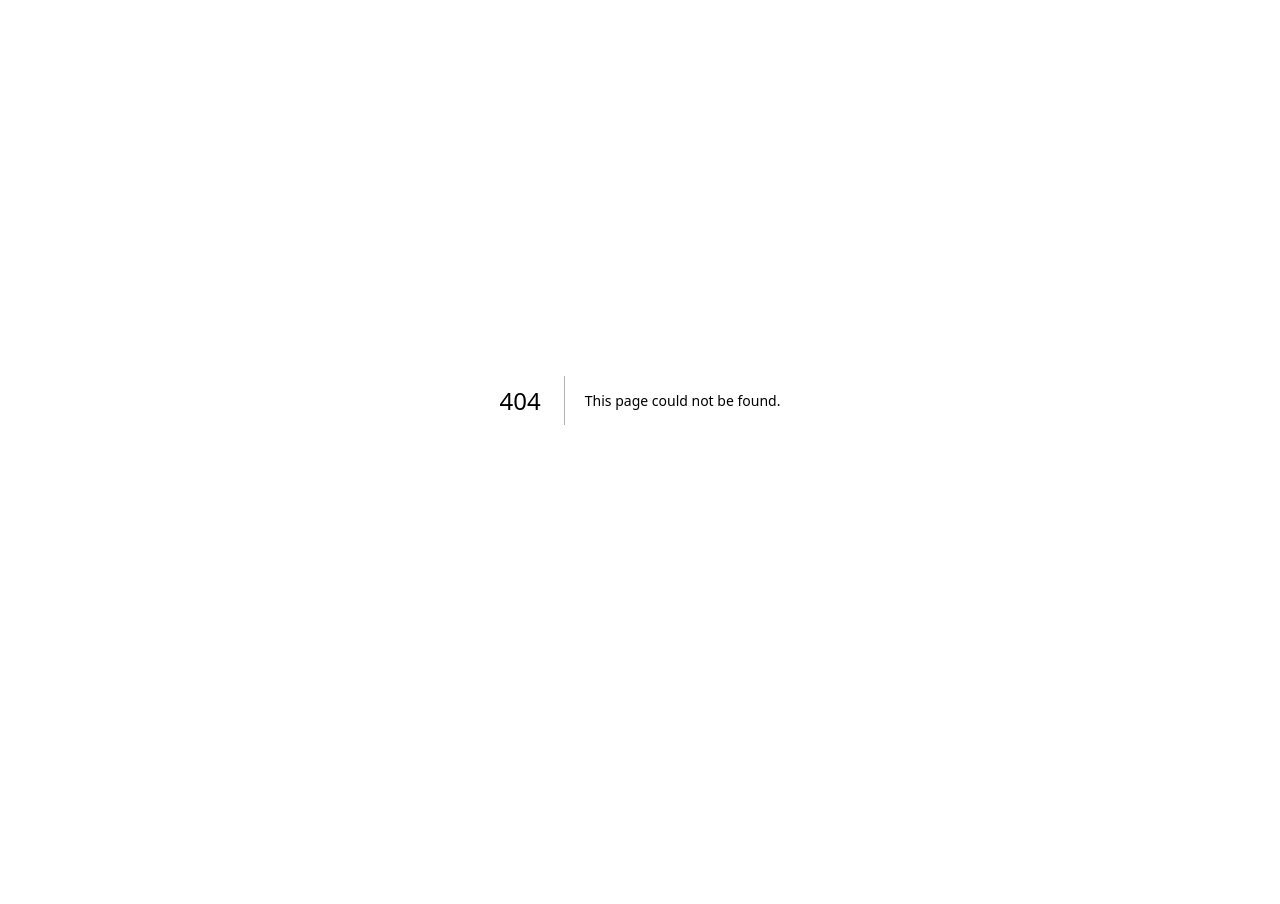
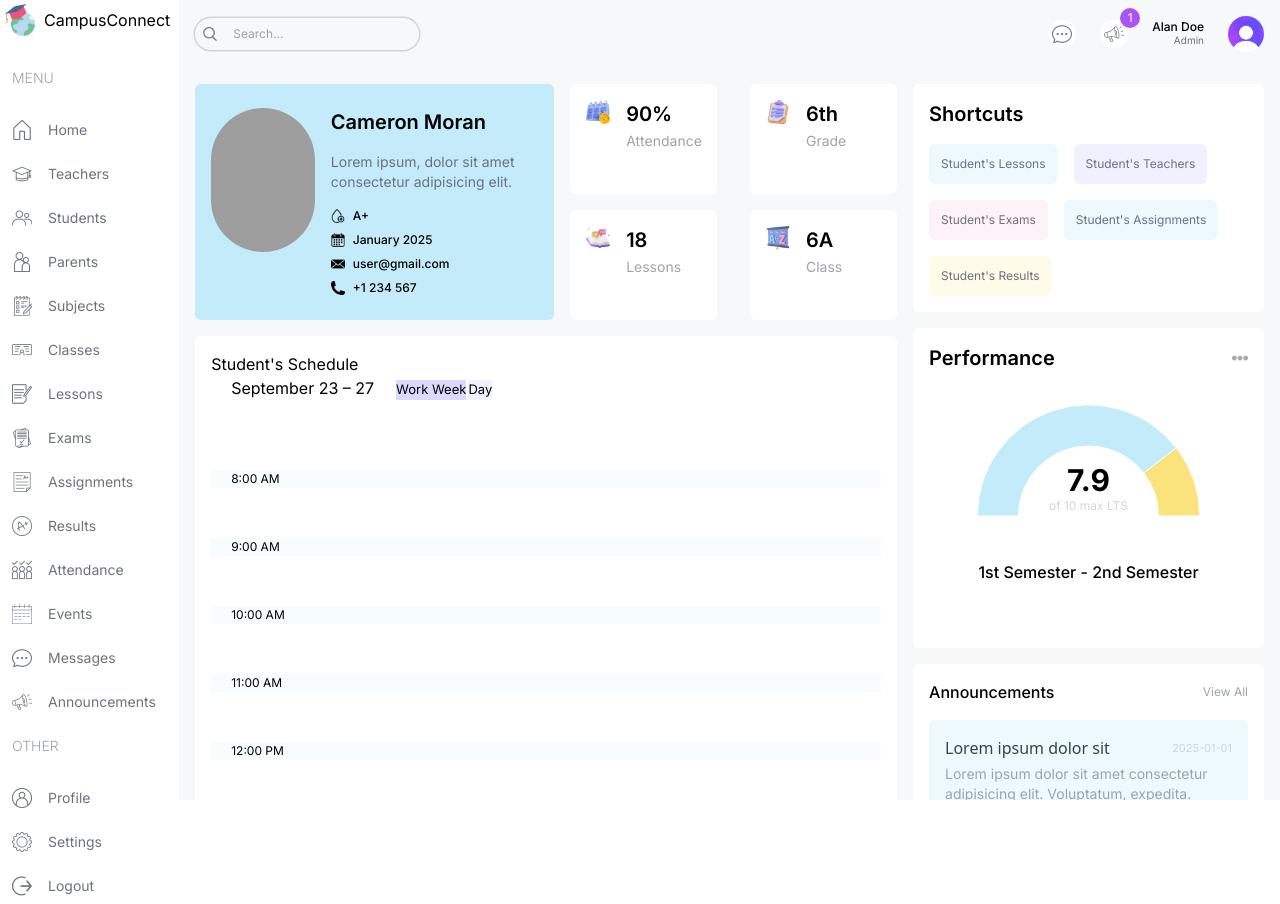
Before and after one commit to mehmetpektass/SchoolManagementProject, a Next.js app in the folder main/: page /list/students/1 in a window 1280 px wide. Before the commit this address had no page. Before the commit the page ends 800 px from the top, so only its background shows below. Built offline with nearby package versions, Linux system fonts and the light colour scheme; grey boxes are pictures that could not be loaded.

Commit message:
completed single page of student

```diff
--- /dev/null
+++ b/main/src/app/(dashboard)/list/students/[id]/page.tsx
@@ -0,0 +1,145 @@
+import BigCalendar from "@/components/BigCalendar";
+import Performance from "@/components/Performance";
+import Image from "next/image";
+import Link from "next/link";
+import Announcement from "@/components/Announcement";
+
+const SingleStudentPage = () => {
+  return (
+    <div className="flex-1 p-4 flex flex-col gap-4 xl:flex-row">
+      {/* LEFT */}
+      <div className="w-full xl:w-2/3">
+        {/* TOP */}
+        <div className="flex flex-col lg:flex-row gap-4">
+          {/* USER INFO CARD */}
+          <div className="bg-lamaSky py-6 px-4 rounded-md flex-1 flex gap-4">
+            <div className="w-1/3">
+              <Image
+                src="https://images.pexels.com/photos/5414817/pexels-photo-5414817.jpeg?auto=compress&cs=tinysrgb&w=1200"
+                alt=""
+                width={144}
+                height={144}
+                className="w-36 h-36 rounded-full object-cover"
+              />
+            </div>
+            <div className="w-2/3 flex flex-col justify-between gap-4">
+              <h1 className="text-xl font-semibold">Cameron Moran</h1>
+              <p className="text-sm text-gray-500">
+                Lorem ipsum, dolor sit amet consectetur adipisicing elit.
+              </p>
+              <div className="flex items-center justify-between gap-2 flex-wrap text-xs font-medium">
+                <div className="w-full md:w-1/3 lg:w-full 2xl:w-1/3 flex items-center gap-2">
+                  <Image src="/blood.png" alt="" width={14} height={14} />
+                  <span>A+</span>
+                </div>
+                <div className="w-full md:w-1/3 lg:w-full 2xl:w-1/3 flex items-center gap-2">
+                  <Image src="/date.png" alt="" width={14} height={14} />
+                  <span>January 2025</span>
+                </div>
+                <div className="w-full md:w-1/3 lg:w-full 2xl:w-1/3 flex items-center gap-2">
+                  <Image src="/mail.png" alt="" width={14} height={14} />
+                  <span>user@gmail.com</span>
+                </div>
+                <div className="w-full md:w-1/3 lg:w-full 2xl:w-1/3 flex items-center gap-2">
+                  <Image src="/phone.png" alt="" width={14} height={14} />
+                  <span>+1 234 567</span>
+                </div>
+              </div>
+            </div>
+          </div>
+          {/* SMALL CARDS */}
+          <div className="flex-1 flex gap-4 justify-between flex-wrap">
+            {/* CARD */}
+            <div className="bg-white p-4 rounded-md flex gap-4 w-full md:w-[48%] xl:w-[45%] 2xl:w-[48%]">
+              <Image
+                src="/singleAttendance.png"
+                alt=""
+                width={24}
+                height={24}
+                className="w-6 h-6"
+              />
+              <div className="">
+                <h1 className="text-xl font-semibold">90%</h1>
+                <span className="text-sm text-gray-400">Attendance</span>
+              </div>
+            </div>
+            {/* CARD */}
+            <div className="bg-white p-4 rounded-md flex gap-4 w-full md:w-[48%] xl:w-[45%] 2xl:w-[48%]">
+              <Image
+                src="/singleBranch.png"
+                alt=""
+                width={24}
+                height={24}
+                className="w-6 h-6"
+              />
+              <div className="">
+                <h1 className="text-xl font-semibold">6th</h1>
+                <span className="text-sm text-gray-400">Grade</span>
+              </div>
+            </div>
+            {/* CARD */}
+            <div className="bg-white p-4 rounded-md flex gap-4 w-full md:w-[48%] xl:w-[45%] 2xl:w-[48%]">
+              <Image
+                src="/singleLesson.png"
+                alt=""
+                width={24}
+                height={24}
+                className="w-6 h-6"
+              />
+              <div className="">
+                <h1 className="text-xl font-semibold">18</h1>
+                <span className="text-sm text-gray-400">Lessons</span>
+              </div>
+            </div>
+            {/* CARD */}
+            <div className="bg-white p-4 rounded-md flex gap-4 w-full md:w-[48%] xl:w-[45%] 2xl:w-[48%]">
+              <Image
+                src="/singleClass.png"
+                alt=""
+                width={24}
+                height={24}
+                className="w-6 h-6"
+              />
+              <div className="">
+                <h1 className="text-xl font-semibold">6A</h1>
+                <span className="text-sm text-gray-400">Class</span>
+              </div>
+            </div>
+          </div>
+        </div>
+        {/* BOTTOM */}
+        <div className="mt-4 bg-white rounded-md p-4 h-[800px]">
+          <h1>Student&apos;s Schedule</h1>
+          <BigCalendar />
+        </div>
+      </div>
+      {/* RIGHT */}
+      <div className="w-full xl:w-1/3 flex flex-col gap-4">
+        <div className="bg-white p-4 rounded-md">
+          <h1 className="text-xl font-semibold">Shortcuts</h1>
+          <div className="mt-4 flex gap-4 flex-wrap text-xs text-gray-500">
+            <Link className="p-3 rounded-md bg-lamaSkyLight" href="/">
+              Student&apos;s Lessons
+            </Link>
+            <Link className="p-3 rounded-md bg-lamaPurpleLight" href="/">
+              Student&apos;s Teachers
+            </Link>
+            <Link className="p-3 rounded-md bg-pink-50" href="/">
+              Student&apos;s Exams
+            </Link>
+            <Link className="p-3 rounded-md bg-lamaSkyLight" href="/">
+              Student&apos;s Assignments
+            </Link>
+            <Link className="p-3 rounded-md bg-lamaYellowLight" href="/">
+              Student&apos;s Results
+            </Link>
+          </div>
+        </div>
+        <Performance />
+        <Announcement />
+      </div>
+    </div>
+  );
+};
+
+export default SingleStudentPage;
```
